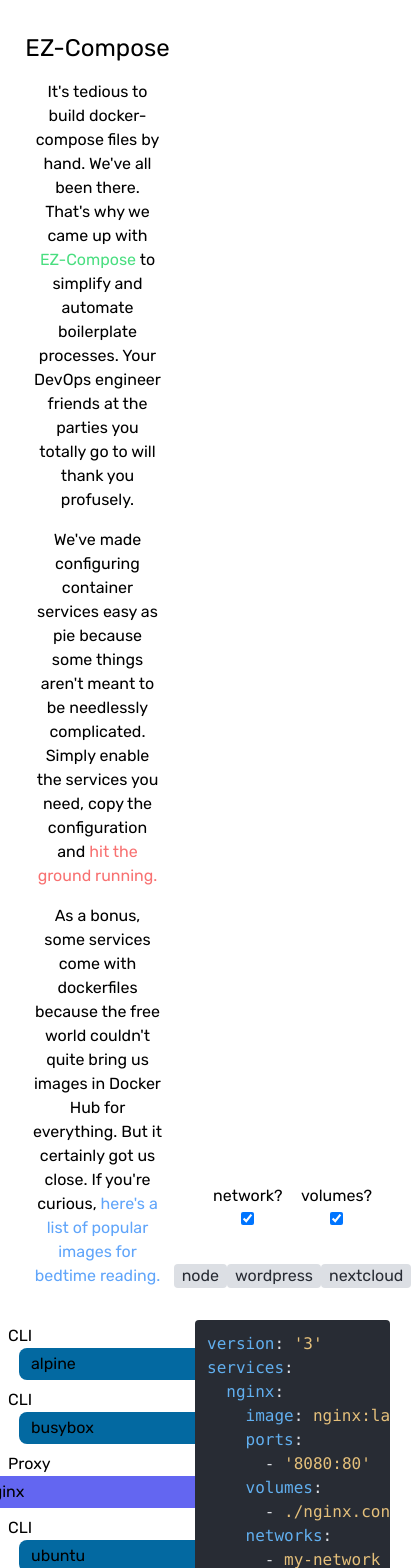
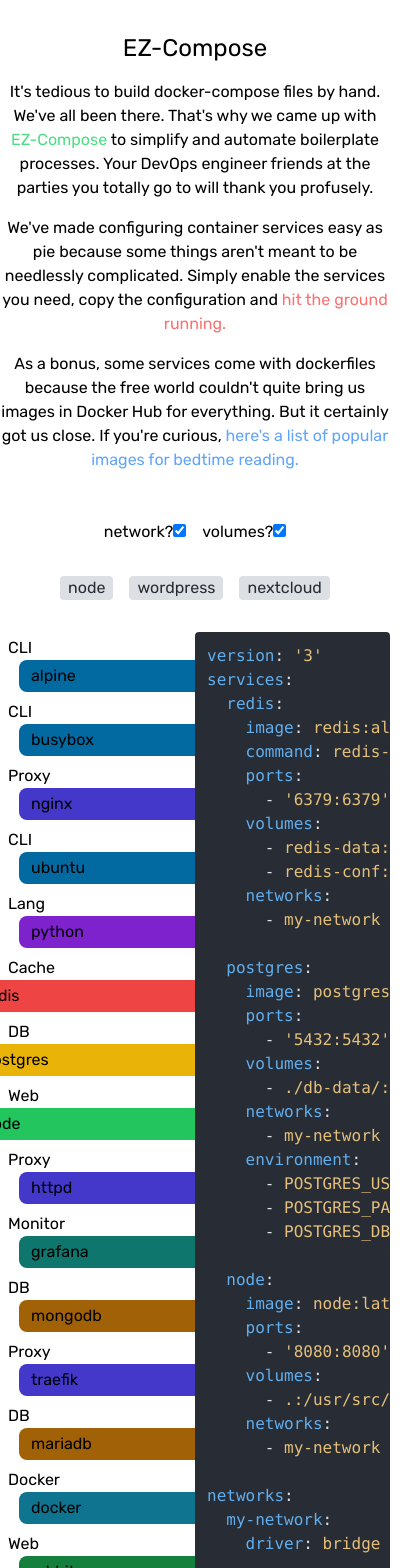
Before and after one commit to eliaspeteri/docker-boilerplate, a React (Vite) app: page / in a window 390 px wide. Shown: the top 1568 px of the page, 411 px wide, since content can reach past the window. Built offline with nearby package versions, Linux system fonts and the light colour scheme.

Commit message:
refactor: moved some logic into a separate hook fix: visual bug on first paint feat: skip to content -button

```diff
--- a/src/App.tsx
+++ b/src/App.tsx
@@ -1,58 +1,31 @@
-import { useEffect, useState } from 'react';
+import { useLayoutEffect, useState } from 'react';
 import { Configuration } from './components/configuration';
 import { Dockerfiles } from './components/dockerfiles';
+import { Explanation } from './components/explanation';
 import { OptionRowComponent } from './components/optionRowComponent';
 import { Options } from './components/options';
+// import { Questionnaire } from './components/questionnaire/questionnaire';
+import { useCheckboxSet } from './hooks/useCheckboxSet';
 import { Volume } from './interfaces/volume.interface';
 import { optionsList } from './options';
 
 function App() {
-  const [selected, setSelected] = useState<Set<number>>(() => new Set([2, 5, 6, 7]));
+  const { selected, addItem, removeItem, updateSelected } = useCheckboxSet();
   const [isNetworkSelected, setNetworkSelected] = useState(true);
   const [isVolumesSelected, setVolumesSelected] = useState(true);
 
   const [networkName, setNetworkName] = useState('my-network');
 
-  useEffect(() => {
+  useLayoutEffect(() => {
     const userSettings = loadFromLocalStorageOrDefault();
-    userSettings && setSelected((): Set<number> => new Set(userSettings));
+    userSettings && updateSelected(userSettings);
   }, []);
 
   const loadFromLocalStorageOrDefault = () => {
     const userSettingsInLocalStorage = window.localStorage.getItem('userSettings');
 
-    if (!userSettingsInLocalStorage) return [2, 5, 6, 7];
+    if (!userSettingsInLocalStorage) return [5, 6, 7];
     return JSON.parse(userSettingsInLocalStorage);
-  };
-
-  const saveToLocalStorage = (selectionSet: Iterable<number> | ArrayLike<number>) =>
-    window.localStorage.setItem('userSettings', JSON.stringify(Array.from(selectionSet)));
-
-  const addItem = (item: number) => {
-    setSelected((prev: Set<number>) => {
-      const next = new Set(prev).add(item);
-      saveToLocalStorage(next);
-      return next;
-    });
-  };
-
-  const removeItem = (item: number) => {
-    setSelected((prev: Set<number>) => {
-      const next = new Set(prev);
-
-      next.delete(item);
-
-      saveToLocalStorage(next);
-      return next;
-    });
-  };
-
-  const updateSelected = (newSelectionSet: number[]) => {
-    setSelected(() => {
-      const next = new Set(newSelectionSet);
-      saveToLocalStorage(next);
-      return next;
-    });
   };
 
   const printService = (serviceIndex: number) => {
@@ -149,7 +122,7 @@
     return (
       <div>
         <span className="text-vscblue">volumes</span>:
-        {Array.from(selected).map((item: number) =>
+        {selected.map((item: number) =>
           optionsList[item].volumes?.map((volume: Volume, index: number) => (
             <div key={index}>
               {volume.source !== '.' &&
@@ -173,41 +146,22 @@
 
   return (
     <div className="App font-['Rubik'] text-center">
-      <section className="grid grid-cols-2 lg:w-5/6 md:w-full mx-auto">
-        <section>
-          <h1 className="text-2xl pt-8 mx-auto">EZ-Compose</h1>
-          <h2 className="text-1xl pt-4 pb-8 w-4/6 md:w-5/6 mx-auto">
-            <p>
-              It's tedious to build docker-compose files by hand. We've all been there. That's why we came up with{' '}
-              <span className="text-green-400">EZ-Compose</span> to simplify and automate boilerplate processes. Your
-              DevOps engineer friends at the parties you totally go to will thank you profusely.
-            </p>
-            <div className="py-2" />
-            <p>
-              We've made configuring container services easy as pie because some things aren't meant to be needlessly
-              complicated. Simply enable the services you need, copy the configuration and{' '}
-              <span className="text-red-400">hit the ground running.</span>
-            </p>
-            <div className="py-2" />
-            <p>
-              As a bonus, some services come with dockerfiles because the free world couldn't quite bring us images in
-              Docker Hub for everything. But it certainly got us close. If you're curious,{' '}
       <a
-                href="https://hub.docker.com/search/?q=&type=image&image_filter=official"
-                className="text-blue-400 hover:text-blue-300"
-                target={'_blank'}
-                rel="noopener noreferrer"
+        href="#configuration"
+        className="absolute left-0 bg-vscblack p-5 py-4 rounded-br-lg -translate-y-full focus:translate-y-0 transition-all"
       >
-                here's a list of popular images for bedtime reading.
+        Skip to content
       </a>
-            </p>
-          </h2>
-        </section>
+      <Explanation />
+      {/* <Questionnaire selected={selected} addItem={addItem} removeItem={removeItem} /> */}
+      <section id="configuration">
         <OptionRowComponent
           setNetworkSelected={setNetworkSelected}
           setVolumesSelected={setVolumesSelected}
           updateSelected={updateSelected}
         />
+
+        <section className="grid grid-cols-2 lg:w-5/6 md:w-full mx-auto">
           <Options
             options={optionsList}
             addItem={addItem}
@@ -215,7 +169,6 @@
             selected={selected}
             setNetworkSelected={setNetworkSelected}
             setVolumesSelected={setVolumesSelected}
-          updateSelected={updateSelected}
           />
           <section className="sticky">
             <Configuration
@@ -233,6 +186,7 @@
           </section>
           <div className="py-8" />
         </section>
+      </section>
     </div>
   );
 }
--- a/src/components/configuration.tsx
+++ b/src/components/configuration.tsx
@@ -1,6 +1,6 @@
 type Props = {
   printVersion: () => JSX.Element;
-  selected: Set<number>;
+  selected: number[];
   printService: (index: number) => JSX.Element;
   printNetworks: () => JSX.Element;
   printVolumes: () => JSX.Element;
@@ -12,12 +12,12 @@
   return (
     <pre className="bg-vscblack rounded text-left text-vscwhite p-3 overflow-auto">
       {props.printVersion()}
-      {Array.from(props.selected).length > 0 && (
+      {props.selected.length > 0 && (
         <div>
           <span className="text-vscblue">services</span>:
         </div>
       )}
-      {Array.from(props.selected).map((itemIndex: number) => (
+      {props.selected.map((itemIndex: number) => (
         <div key={itemIndex}>
           {props.printService(itemIndex)}
           <br />
--- a/src/components/dockerfiles.tsx
+++ b/src/components/dockerfiles.tsx
@@ -1,14 +1,14 @@
 import { Option } from '../interfaces/option.interface';
 
 interface Props {
-  selected: Set<number>;
+  selected: number[];
   optionsList: Option[];
 }
 
 export function Dockerfiles(props: Props) {
   return (
     <>
-      {Array.from(props.selected).map(
+      {props.selected.map(
         (index) =>
           props.optionsList[index].dockerfile && (
             <pre key={index} className="text-left p-3 bg-vscblack overflow-auto">
--- a/src/components/optionComponent.tsx
+++ b/src/components/optionComponent.tsx
@@ -7,7 +7,7 @@
   Colors: Map<string, string>;
   addItem: (index: number) => void;
   removeItem: (index: number) => void;
-  selected: Set<number>;
+  selected: number[];
 }
 
 export function OptionComponent(props: Props) {
@@ -19,7 +19,7 @@
       <label
         htmlFor={props.option.alias || props.option.name || props.option.image}
         className={`flex flex-row py-1 px-3 ${
-          props.selected.has(props.index)
+          props.selected.includes(props.index)
             ? `bg-${props.Colors.get(props.option.tag ?? 'vscblack')}-500 w-56 hover:w-60`
             : `bg-${props.Colors.get(props.option.tag ?? 'vscblack')}-700 w-44 hover:w-48`
         } transition-all float-right rounded-l-lg align-middle cursor-pointer`}
@@ -31,7 +31,7 @@
           onChange={(e: ChangeEvent<HTMLInputElement>) =>
             e.target.checked ? props.addItem(props.index) : props.removeItem(props.index)
           }
-          checked={props.selected.has(props.index)}
+          checked={props.selected.includes(props.index)}
           className="scale-150 w-3 relative left-2 hidden"
         />
       </label>
--- a/src/components/options.tsx
+++ b/src/components/options.tsx
@@ -1,5 +1,3 @@
-import React, { ChangeEvent } from 'react';
-
 import { Option } from '../interfaces/option.interface';
 import { OptionComponent } from './optionComponent';
 
@@ -7,10 +5,9 @@
   options: Option[];
   addItem: (index: number) => void;
   removeItem: (index: number) => void;
-  selected: Set<number>;
+  selected: number[];
   setNetworkSelected: (checked: boolean) => void;
   setVolumesSelected: (checked: boolean) => void;
-  updateSelected: (newSet: number[]) => void;
 };
 
 export function Options(props: Props) {
--- /dev/null
+++ b/src/hooks/useCheckboxSet.ts
@@ -0,0 +1,34 @@
+import { useState } from 'react';
+
+export function useCheckboxSet() {
+  const [selected, setSelected] = useState<number[]>(() => []);
+
+  const saveToLocalStorage = (selectionSet: number[]) =>
+    window.localStorage.setItem('userSettings', JSON.stringify(selectionSet));
+
+  const addItem = (item: number) =>
+    setSelected((previousSelected: number[]) => {
+      const next = [...previousSelected, item];
+      saveToLocalStorage(next);
+      return next;
+    });
+
+  const removeItem = (item: number) => {
+    // setSelected(selected.filter((i) => i !== item));
+    setSelected((previousSelected): number[] => {
+      const next = previousSelected.filter((i) => i !== item);
+      saveToLocalStorage(next);
+      return next;
+    });
+    saveToLocalStorage(selected);
+  };
+
+  const updateSelected = (newSelectionSet: number[]) => {
+    setSelected(() => {
+      saveToLocalStorage(newSelectionSet);
+      return newSelectionSet;
+    });
+  };
+
+  return { selected, addItem, removeItem, updateSelected };
+}
```
Lines whose indentation alone changed are shown as unchanged.
